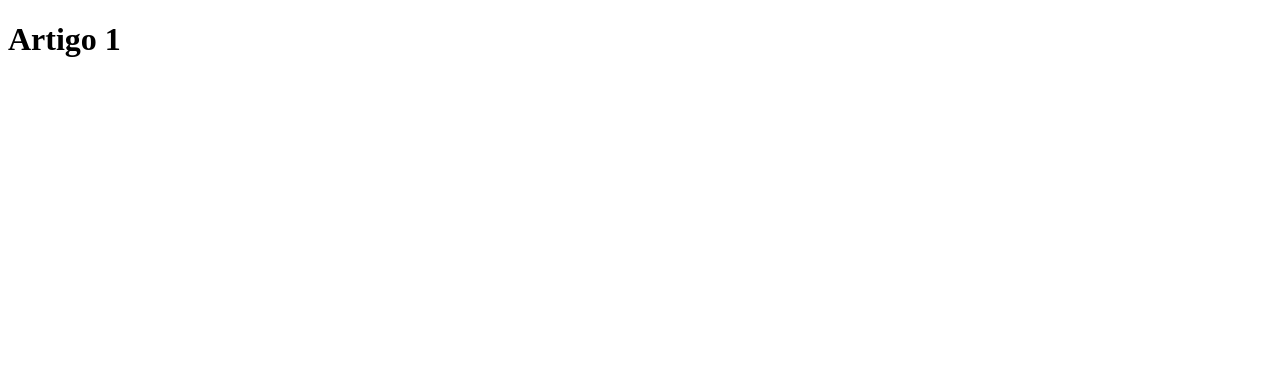
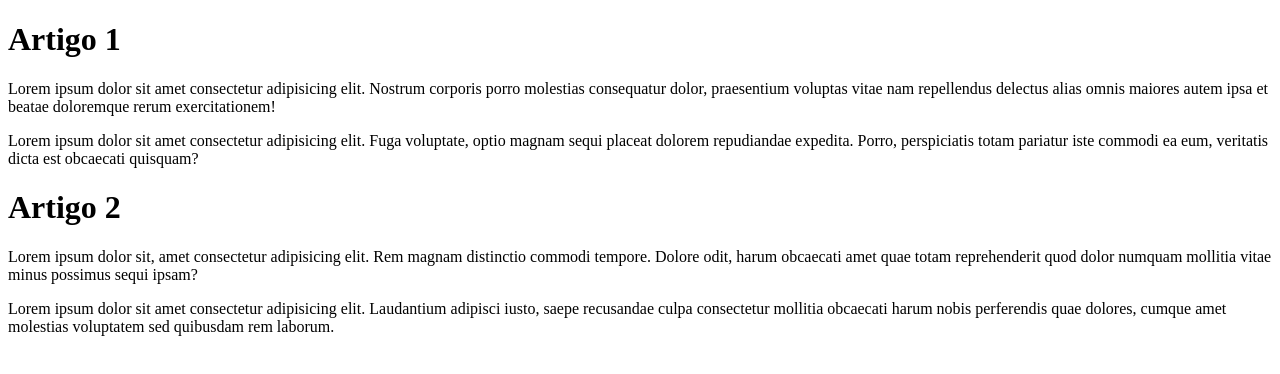
Before and after one commit to cavalcabrunoo/Testando-branches, a plain HTML site: page Treinando site/index.html in a window 1280 px wide. Drawn offline with Linux system fonts and the light colour scheme.

Commit message:
Inserindo conteúdo

```diff
--- a/Treinando site/index.html
+++ b/Treinando site/index.html
@@ -9,12 +9,15 @@
    <h1>Artigo 1</h1>
    <article>
         <div>
-
+            <p>Lorem ipsum dolor sit amet consectetur adipisicing elit. Nostrum corporis porro molestias consequatur dolor, praesentium voluptas vitae nam repellendus delectus alias omnis maiores autem ipsa et beatae doloremque rerum exercitationem!</p>
+            <p>Lorem ipsum dolor sit amet consectetur adipisicing elit. Fuga voluptate, optio magnam sequi placeat dolorem repudiandae expedita. Porro, perspiciatis totam pariatur iste commodi ea eum, veritatis dicta est obcaecati quisquam?</p>
         </div>
    </article>
+   <h1>Artigo 2</h1>
    <article>
         <div>
-
+            <p>Lorem ipsum dolor sit, amet consectetur adipisicing elit. Rem magnam distinctio commodi tempore. Dolore odit, harum obcaecati amet quae totam reprehenderit quod dolor numquam mollitia vitae minus possimus sequi ipsam?</p>
+            <p>Lorem ipsum dolor sit amet consectetur adipisicing elit. Laudantium adipisci iusto, saepe recusandae culpa consectetur mollitia obcaecati harum nobis perferendis quae dolores, cumque amet molestias voluptatem sed quibusdam rem laborum.</p>
         </div>
    </article>
 </body>
```
